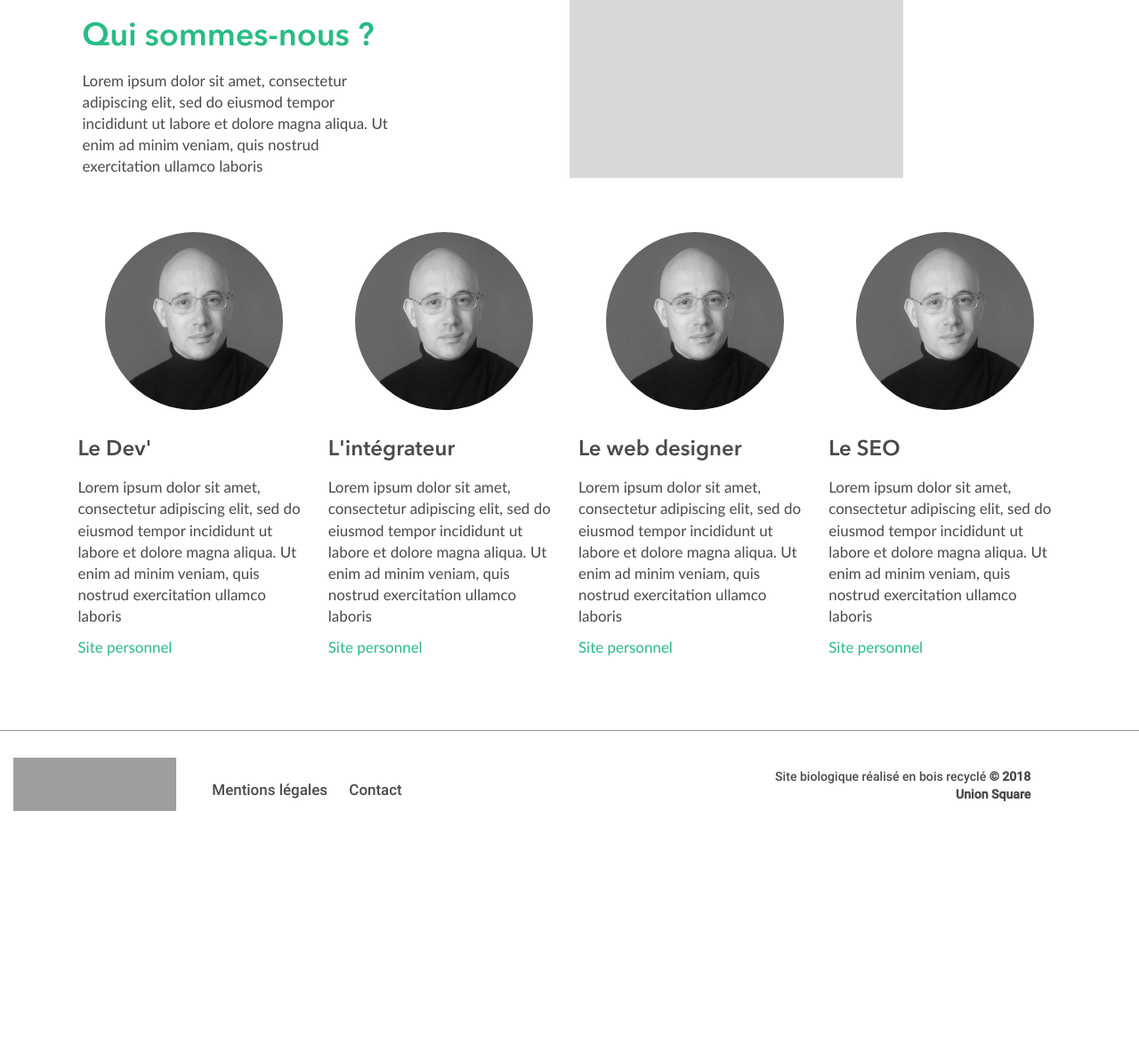
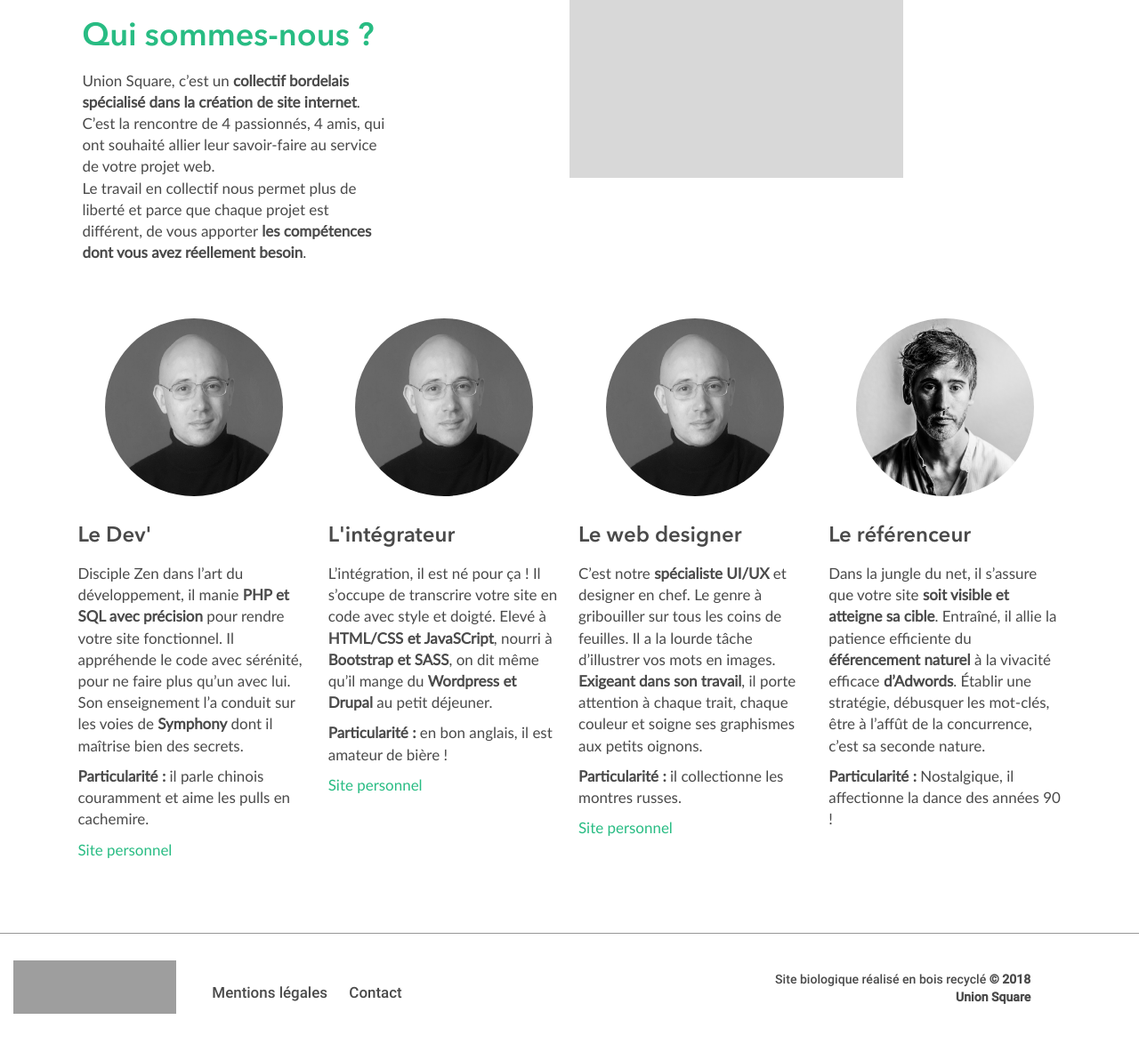
Before and after one commit to union-square/UnionSquareWebsite, a PHP site: page /equipe.php in a window 1280 px wide. Shown: the part 170-1353 px from the top of the page at 89% size. Before the commit the page ends 1082 px from the top, so only its background shows below. Run offline with PHP 8.4, Linux system fonts and the light colour scheme; some libraries are stand-ins or nearby versions; some web fonts are replaced; grey boxes are pictures that could not be loaded.

Commit message:
Ajout texte et photo, mise en forme texte

```diff
--- a/contact.php
+++ b/contact.php
@@ -20,7 +20,8 @@ require'incl/header.php';
 	<div class="row">
 		<div class="col-md-offset-1 col-md-4">
 			<h1>Contactez-nous &#38; rencontrez-nous !</h1>
-			<p>Lorem ipsum dolor sit amet, consectetur adipiscing elit, sed do eiusmod tempor incididunt ut labore et dolore magna aliqua. Ut enim ad minim veniam, quis nostrud exercitation ullamco laboris nisi ut aliquip ex ea commodo consequat. Duis aute irure dolor in reprehenderit in voluptate velit esse cillum dolore eu fugiat nulla pariatur. Excepteur sint occaecat cupidatat non proident, sunt in culpa qui officia deserunt mollit anim id est laborum.</p>
+			<p>Vous avez un projet, une idée ou juste l’envie de prendre un café en notre compagnie ?<br>
+			Remplissez le formulaire à votre disposition et nous vous contacterons <b>dans les plus brefs délais.</b></p>
 		</div>
 		<div class="col-md-offset-2 col-md-4" id="formFrame">
 			<?php
--- a/equipe.php
+++ b/equipe.php
@@ -5,7 +5,7 @@
 		<div class="col-sm-4">
 			<h1>Qui sommes-nous ?</h1>
 			<p>
-				Lorem ipsum dolor sit amet, consectetur adipiscing elit, sed do eiusmod tempor incididunt ut labore et dolore magna aliqua. Ut enim ad minim veniam, quis nostrud exercitation ullamco laboris
+				Union Square, c’est un <strong>collectif bordelais spécialisé dans la création de site internet</strong>. C’est la rencontre de 4 passionnés, 4 amis, qui ont souhaité allier leur savoir-faire au service de votre projet web. <br>Le travail en collectif nous permet plus de liberté et parce que chaque projet est différent, de vous apporter <strong>les compétences dont vous avez réellement besoin</strong>.
 			</p>
 		</div>
 		<div class="col-sm-offset-2 col-sm-4">
@@ -19,7 +19,10 @@
 			<div>
 				<h2>Le Dev'</h2>
 				<p>
-					Lorem ipsum dolor sit amet, consectetur adipiscing elit, sed do eiusmod tempor incididunt ut labore et dolore magna aliqua. Ut enim ad minim veniam, quis nostrud exercitation ullamco laboris
+					Disciple Zen dans l’art du développement,  il manie <strong>PHP et SQL avec précision</strong> pour rendre votre site fonctionnel. Il appréhende le code avec sérénité, pour ne faire plus qu’un avec lui. Son enseignement l’a conduit sur les voies de <strong>Symphony</strong> dont il maîtrise bien des secrets.<br>
+				</p>
+				<p>
+					<b>Particularité :</b> il parle chinois couramment et aime les pulls en cachemire.
 				</p>
 			<a href="http://www.anthony-boulord.fr/">Site personnel</a>
 			</div>
@@ -29,7 +32,10 @@
 			<div>
 				<h2>L'intégrateur</h2>
 				<p>
-					Lorem ipsum dolor sit amet, consectetur adipiscing elit, sed do eiusmod tempor incididunt ut labore et dolore magna aliqua. Ut enim ad minim veniam, quis nostrud exercitation ullamco laboris
+					L’intégration, il est né pour ça ! Il s’occupe de transcrire votre site en code avec style et doigté. Elevé à <strong>HTML/CSS et JavaSCript</strong>, nourri à <strong>Bootstrap et SASS</strong>, on dit même qu’il mange du <strong>Wordpress et Drupal</strong> au petit déjeuner.
+				</p>
+				<p>
+					<b>Particularité :</b> en bon anglais, il est amateur de bière !
 				</p>
 			<a href="http://www.anthony-boulord.fr/">Site personnel</a>
 			</div>
@@ -39,19 +45,25 @@
 			<div>
 				<h2>Le web designer</h2>
 				<p>
-					Lorem ipsum dolor sit amet, consectetur adipiscing elit, sed do eiusmod tempor incididunt ut labore et dolore magna aliqua. Ut enim ad minim veniam, quis nostrud exercitation ullamco laboris
+					C’est notre <strong>spécialiste UI/UX</strong> et designer en chef. Le genre à gribouiller sur tous les coins de feuilles. Il a la lourde tâche d’illustrer vos mots en images. <strong>Exigeant dans son travail</strong>, il porte attention à chaque trait, chaque couleur et soigne ses graphismes aux petits oignons.
+				</p>
+				<p>
+					<b>Particularité :</b> il collectionne les montres russes.
 				</p>
 			<a href="http://www.anthony-boulord.fr/">Site personnel</a>
 			</div>
 		</div>
 		<div class="individualPresentation col-md-3">
-			<img src="img/Anthony_Boulord.jpg">
+			<img src="img/gregory_bodin.jpg">
 			<div>
-				<h2>Le SEO</h2>
+				<h2>Le référenceur</h2>
 				<p>
-					Lorem ipsum dolor sit amet, consectetur adipiscing elit, sed do eiusmod tempor incididunt ut labore et dolore magna aliqua. Ut enim ad minim veniam, quis nostrud exercitation ullamco laboris
+					Dans la jungle du net, il s’assure que votre site <strong>soit visible et atteigne sa cible</strong>. Entraîné, il allie la patience efficiente du <strong>éférencement naturel</strong> à la vivacité efficace <strong>d’Adwords</strong>. Établir une stratégie, débusquer les mot-clés, être à l’affût de la concurrence, c’est sa seconde nature.
 				</p>
-			<a href="http://www.anthony-boulord.fr/">Site personnel</a>
+				<p>
+					<b>Particularité :</b> Nostalgique, il affectionne la dance des années 90 !
+				</p>
+<!-- 			<a href="http://www.anthony-boulord.fr/">Site personnel</a> -->
 			</div>
 		</div>
 	</div>
```
Also changed, not shown: index.php (+7 -7 lines), img/gregory_bodin.jpg (added).
